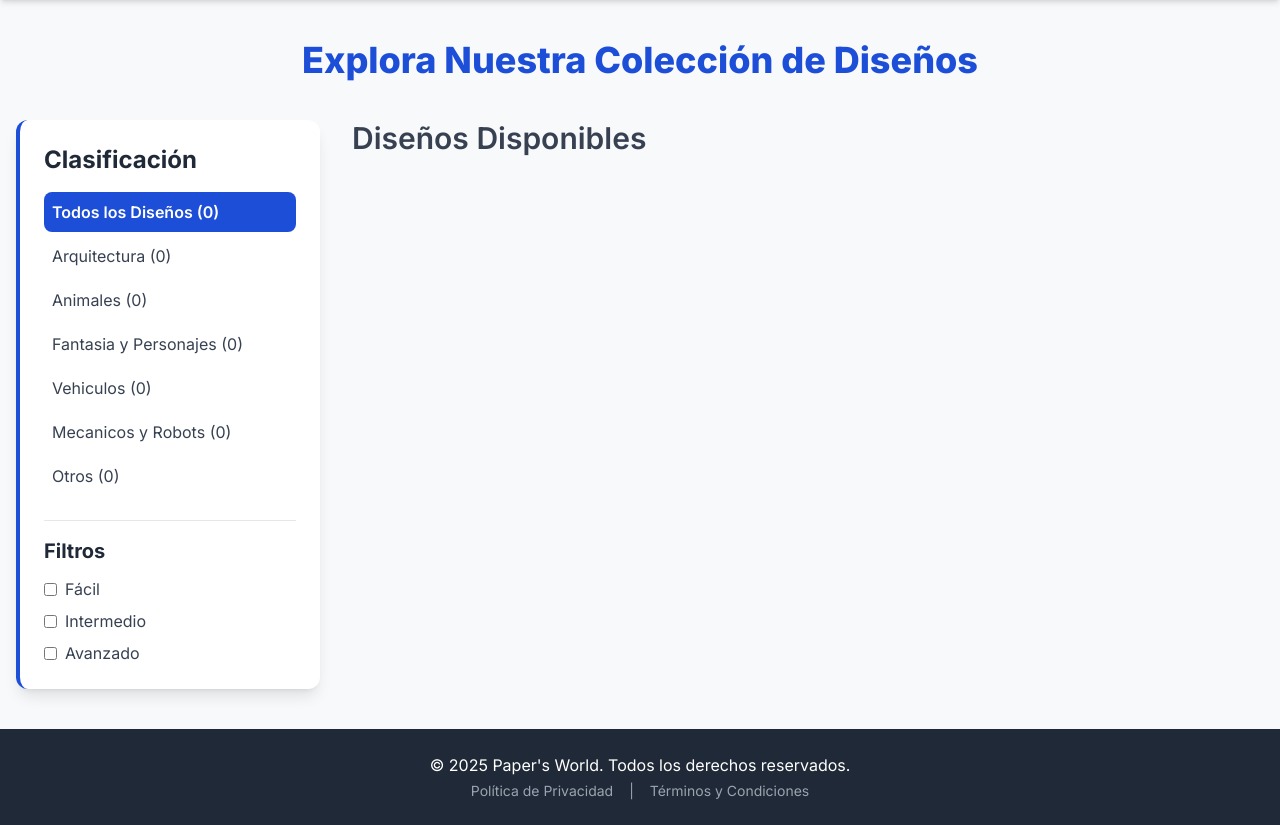
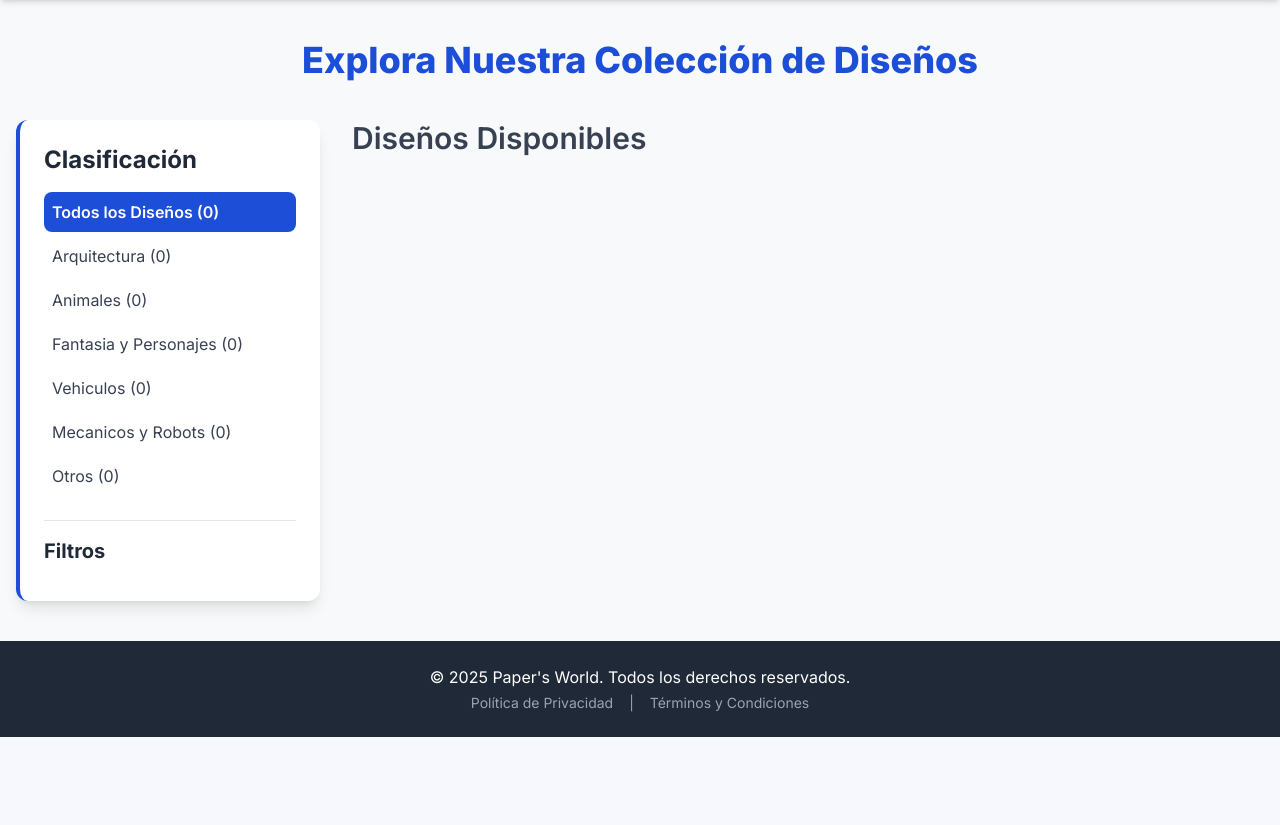
Before and after one commit to estebandev-data/papers-world-1, a Flask app: page /disenos in a window 1280 px wide. Shown: the part 56-881 px from the top of the page. After the commit the page ends 793 px from the top, so only its background shows below. Run offline with Flask 3, Linux system fonts and the light colour scheme; data that the repository does not hold is empty; some libraries are stand-ins or nearby versions.

```diff
--- a/templates/disenos.html
+++ b/templates/disenos.html
@@ -93,26 +93,22 @@
 </header>
 
     <main class="container mx-auto my-10 px-4">
-        <h1 class="text-center mb-10 text-4xl font-extrabold text-paper-primary">Explora Nuestra Colección de Diseños</h1>
+    <h1 class="text-center mb-10 text-4xl font-extrabold text-paper-primary">Explora Nuestra Colección de Diseños</h1>
 
-        <div class="flex flex-col md:flex-row gap-8">
-            <!-- Clasificación y Filtros -->
-            <aside class="w-full md:w-1/4 sidebar-fixed">
+    <div class="bg-white md:bg-transparent">
+        <div class="flex flex-col md:flex-row gap-8 md:px-0">
+
+            <aside class="w-full md:w-1/4 md:sticky md:top-20 md:self-start z-10">
                 <div class="bg-white p-6 rounded-xl shadow-lg border-l-4 border-paper-primary">
                     <h2 class="text-2xl font-bold mb-4 text-gray-800">Clasificación</h2>
                     <ul class="space-y-1">
-                        <!-- Todos los Diseños -->
                         <li>
                             <a href="#" class="block p-2 rounded-lg bg-paper-primary text-white font-semibold">
                                 Todos los Diseños ({{ disenos|length }})
                             </a>
                         </li>
-
-                        <!-- Categorías Dinámicas usando conteo_categorias de Flask -->
                         {% set categorias_disponibles = ['Arquitectura', 'Animales', 'Fantasia y Personajes', 'Vehiculos', 'Mecanicos y Robots', 'Otros'] %}
-
                         {% for cat in categorias_disponibles %}
-                            {# Uso de .get(cat, 0) para obtener el conteo del diccionario o 0 si no existe #}
                             {% set count = conteo_categorias.get(cat, 0) if conteo_categorias is defined else 0 %}
                             <li>
                                 <a href="#" class="block p-2 rounded-lg text-gray-700 hover:bg-gray-100">
@@ -124,33 +120,18 @@
 
                     <h3 class="text-xl font-bold mt-6 pt-4 border-t text-gray-800">Filtros</h3>
                     <div class="mt-3 space-y-2">
-                        <label class="flex items-center text-gray-700">
-                            <input type="checkbox" class="form-checkbox text-paper-secondary rounded border-gray-300 focus:ring-paper-secondary">
-                            <span class="ml-2">Fácil</span>
-                        </label>
-                        <label class="flex items-center text-gray-700">
-                            <input type="checkbox" class="form-checkbox text-paper-secondary rounded border-gray-300 focus:ring-paper-secondary">
-                            <span class="ml-2">Intermedio</span>
-                        </label>
-                        <label class="flex items-center text-gray-700">
-                            <input type="checkbox" class="form-checkbox text-paper-secondary rounded border-gray-300 focus:ring-paper-secondary">
-                            <span class="ml-2">Avanzado</span>
-                        </label>
-                    </div>
+                        </div>
                 </div>
             </aside>
 
-            <!-- Columna de Diseños -->
             <section class="w-full md:w-3/4">
                 <h2 class="text-3xl font-semibold mb-6 text-gray-700">Diseños Disponibles</h2>
 
                 <div id="design-grid" class="grid grid-cols-1 sm:grid-cols-2 lg:grid-cols-3 gap-6">
-                    <!-- Iteración de Jinja2: Renderiza todos los diseños, JavaScript controla la visibilidad -->
                     {% for diseno in disenos %}
-                    <div class="design-card bg-white rounded-xl shadow-lg overflow-hidden transition-transform duration-300 hover:shadow-xl">
-                        <!-- Contenedor de la Imagen con Placeholder de Fallback -->
+                    <div class="design-card bg-white rounded-xl shadow-lg overflow-hidden transition-transform duration-300 hover:shadow-xl"
+                         data-categoria="{{ diseno.categoria | lower }}" data-dificultad="{{ diseno.dificultad | lower }}">
                         <div class="w-full h-48 bg-gray-200 flex items-center justify-center overflow-hidden">
-                            <!-- Uso de 'static/imagenes/' si no existe lanza Placeholder -->
                             <img src="{{ url_for('static', filename='imagenes/' + diseno.imagen_url) }}"
                                     onerror="this.onerror=null; this.src='https://placehold.co/400x300/e5e7eb/4b5563?text=Sin+Imagen';"
                                     alt="Diseño de {{ diseno.nombre }}"
@@ -170,10 +151,8 @@
                         </div>
                     </div>
                     {% endfor %}
-                    <!-- final de Iteración -->
                 </div>
 
-                <!-- Boton de Cargar Mas Diseños -->
                 <div class="text-center mt-10">
                     <button id="load-more-btn"
                             onclick="cargarMasDisenos({{ tamano_lote|default(9) }})"
@@ -183,7 +162,8 @@
                 </div>
             </section>
         </div>
-    </main>
+    </div>
+</main>
 
     <footer class="bg-gray-800 text-white py-6 mt-10">
         <div class="container mx-auto text-center">
```
